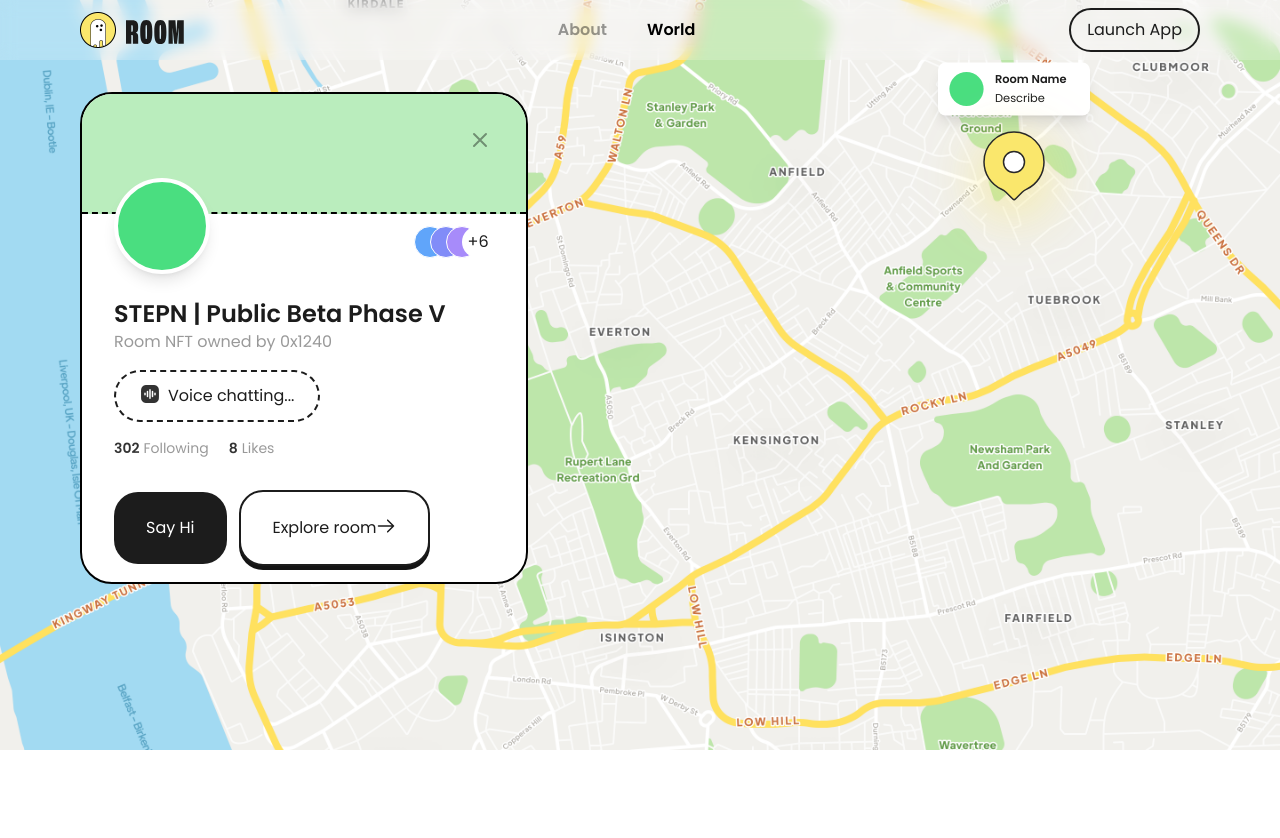
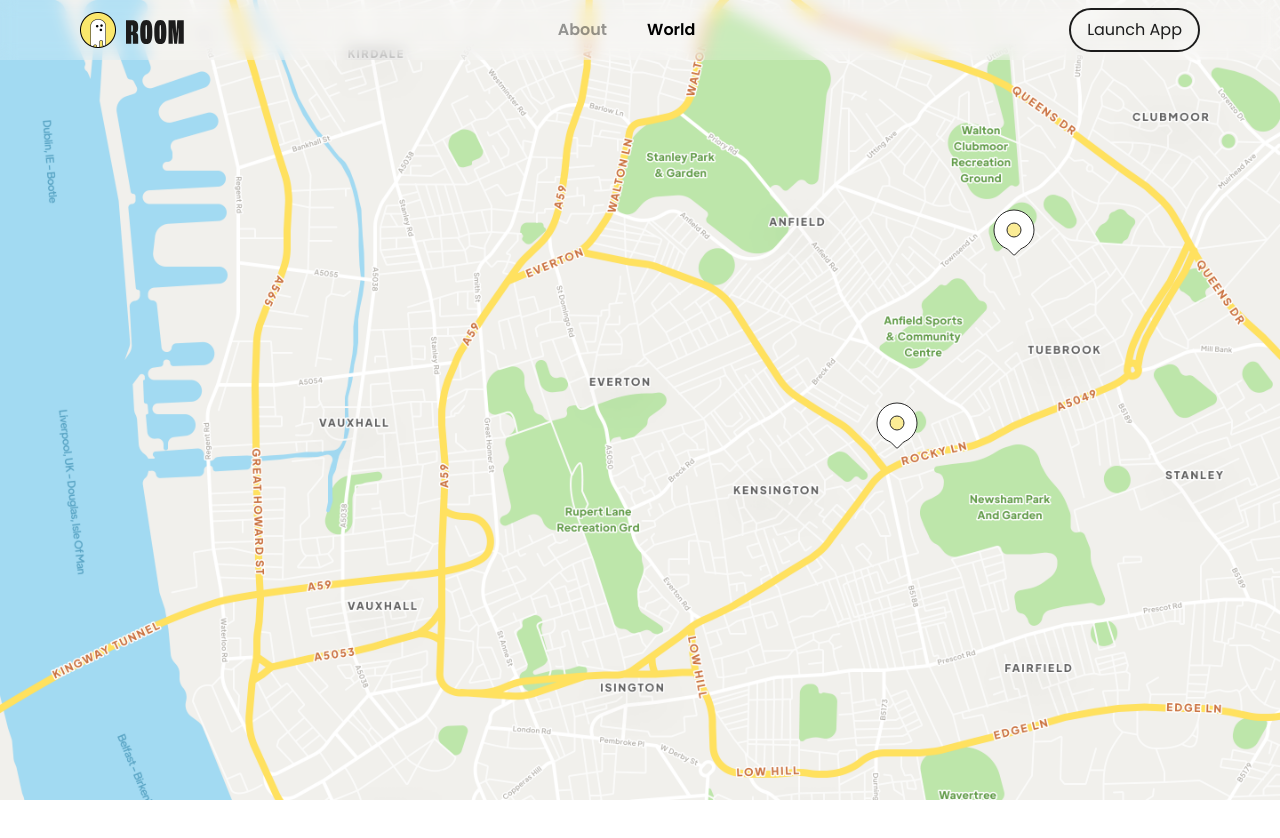
Before and after one commit to roomservice-crypto/web-rooom, a Next.js app: page / in a window 1280 px wide. Shown: the top 838 px of the page. After the commit the page ends 800 px from the top, so only its background shows below. Built offline with nearby package versions, Linux system fonts and the light colour scheme.

Commit message:
feat: png implement

```diff
--- a/src/components/common/TransitionBadge.tsx
+++ b/src/components/common/TransitionBadge.tsx
@@ -1,17 +1,27 @@
 import React from 'react'
 import { Transition } from '@headlessui/react'
+import clsx from 'clsx'
 
-export default function TransitionBadge(props: React.PropsWithChildren & { show: boolean; appear?: boolean }) {
+export default function TransitionBadge(
+	props: React.PropsWithChildren & {
+		show: boolean
+		appear?: boolean
+		className?: string
+		toClassName?: string
+		fromClassName?: string
+	}
+) {
 	return (
 		<Transition
 			show={props.show}
 			appear={props.appear}
-			enter='transition-transform duration-600 ease-in'
-			enterFrom='opacity-0 -translate-x-12'
-			enterTo='opacity-100'
-			leave='transition-all duration-1000 ease-out translate-x-0'
-			leaveFrom='opacity-100'
-			leaveTo='opacity-0 -translate-x-12'>
+			enter={clsx('duration-150')}
+			enterFrom={clsx('opacity-0', props.fromClassName)}
+			enterTo={clsx('opacity-100', props.toClassName)}
+			leave={clsx('duration-150')}
+			leaveFrom={clsx('opacity-100', props.toClassName)}
+			leaveTo={clsx('opacity-0', props.fromClassName)}
+			className={clsx(props.className)}>
 			{props.children}
 		</Transition>
 	)
--- a/src/components/common/badge.tsx
+++ b/src/components/common/badge.tsx
@@ -5,8 +5,8 @@ import Record from '@/svgs/record.svg'
 import ArrowRight from '@/svgs/arrow-right.svg'
 import Close from '@/svgs/close.svg'
 
-export default function Badge(props: { className: string }) {
-	const [active, setActive] = useState(true)
+export default function Badge(props: { className: string; active?: boolean }) {
+	const [active, setActive] = useState(false)
 	const svgRef = useRef<SVGSVGElement>(null)
 
 	useEffect(() => {
@@ -28,8 +28,8 @@ export default function Badge(props: { className: string }) {
 
 	return (
 		<>
-			<TransitionBadge show={active}>
-				<div className='top-[92px] left-20 fixed w-[448px] h-[492px] border-2 border-black rounded-[32px] bg-white overflow-hidden'>
+			<TransitionBadge show={active} className='top-[92px] fixed' toClassName='left-20' fromClassName='left-0'>
+				<div className='w-[448px] h-[492px] border-2 border-black rounded-[32px] bg-white overflow-hidden'>
 					<div className='bg-[#BAEDBD] flex justify-end p-6 h-[120px] border-b-2 border-dashed border-black'>
 						<Close className='cursor-pointer' />
 					</div>
@@ -71,7 +71,7 @@ export default function Badge(props: { className: string }) {
 				<div
 					className={clsx(
 						'bg-white shadow-lg absolute rounded-lg flex px-3 py-[10px] min-w-[160px] -top-14 translate-x-[-50%] left-[50%]  transition-all',
-						active ? '-top-24 opacity-100 scale-95' : 'opacity-0 scale-100'
+						active ? '-top-24 opacity-100 scale-100' : 'opacity-0 scale-95'
 					)}>
 					<span className='rounded-full bg-green-400 w-9 h-9 items-center mr-3'></span>
 					<div>
--- a/src/components/home/MapOfPng.tsx
+++ b/src/components/home/MapOfPng.tsx
@@ -2,9 +2,10 @@ import Badge from '../common/badge'
 
 export default function Map() {
 	return (
-		<div className='w-[1440px] h-[900px] relative'>
-			<img src='/assets/map.png' />
+		<div className='relative h-full w-full'>
+			<img src='/assets/map.png' className='object-cover w-full h-full' draggable='false' />
 			<Badge className='top-[207px] left-[987px]' />
+			<Badge className='top-[400px] left-[870px]' />
 		</div>
 	)
 }
```
